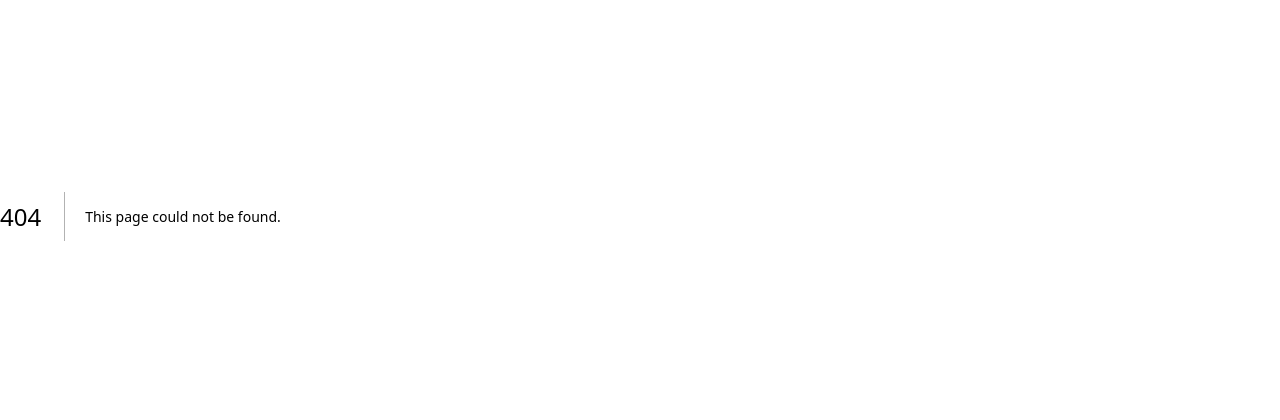
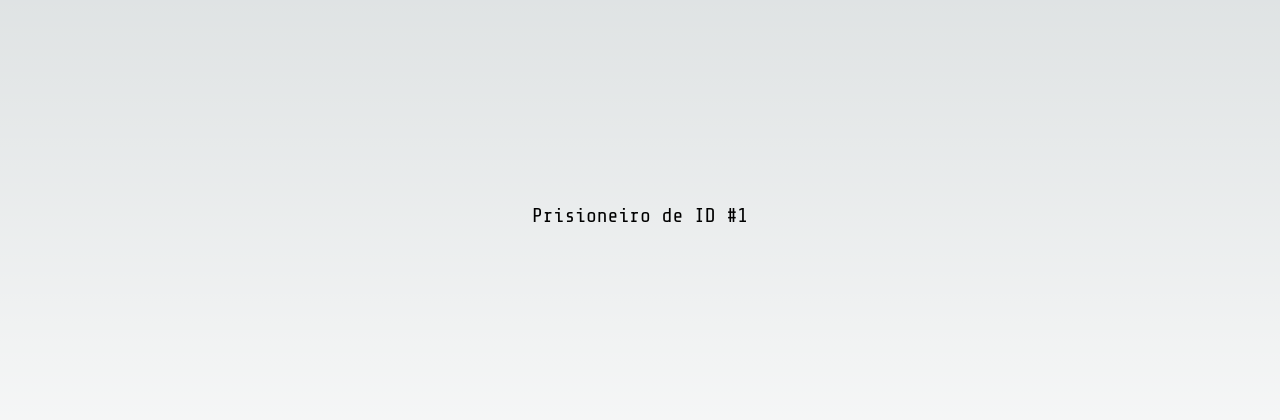
Before and after one commit to vitoraugustto/help-or-gtfo, a Next.js app: page /complex/prisoners/1 in a window 1280 px wide. Before the commit this address had no page. Shown: the part 184-604 px from the top of the page. Built offline with nearby package versions, Linux system fonts and the light colour scheme.

Commit message:
feat: create PrisonerScreen

```diff
--- /dev/null
+++ b/app/(parallax)/complex/prisoners/[prisonerId]/page.tsx
@@ -0,0 +1,15 @@
+import { IPrisoner } from '@/app/common/types';
+
+export default async function PrisonerScreen({
+  params,
+}: {
+  params: { prisonerId: IPrisoner['id'] };
+}) {
+  const { prisonerId } = params;
+
+  return (
+    <div className="flex w-full flex-col items-center justify-center">
+      <p className="text-xl">Prisioneiro de ID #{prisonerId}</p>
+    </div>
+  );
+}
```
